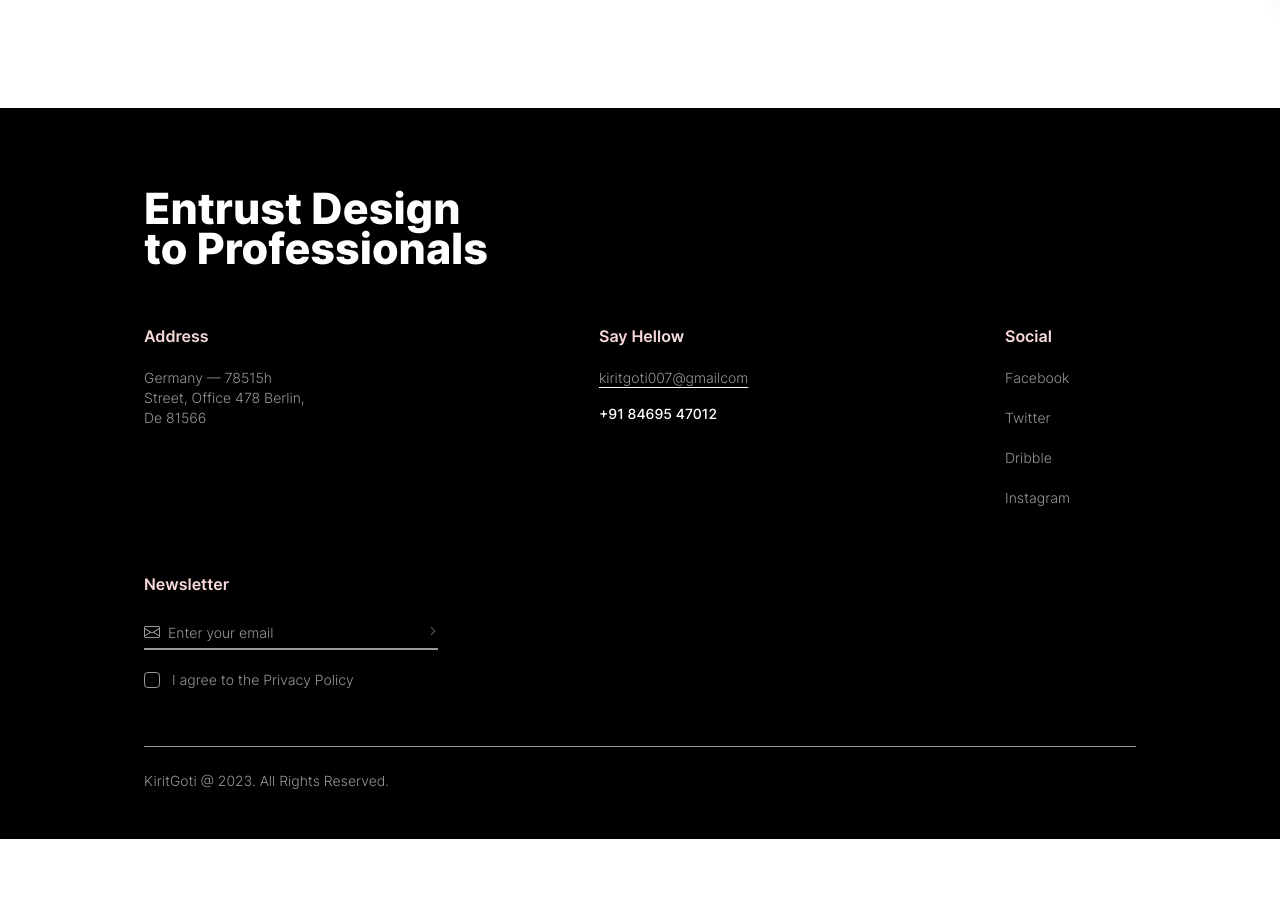
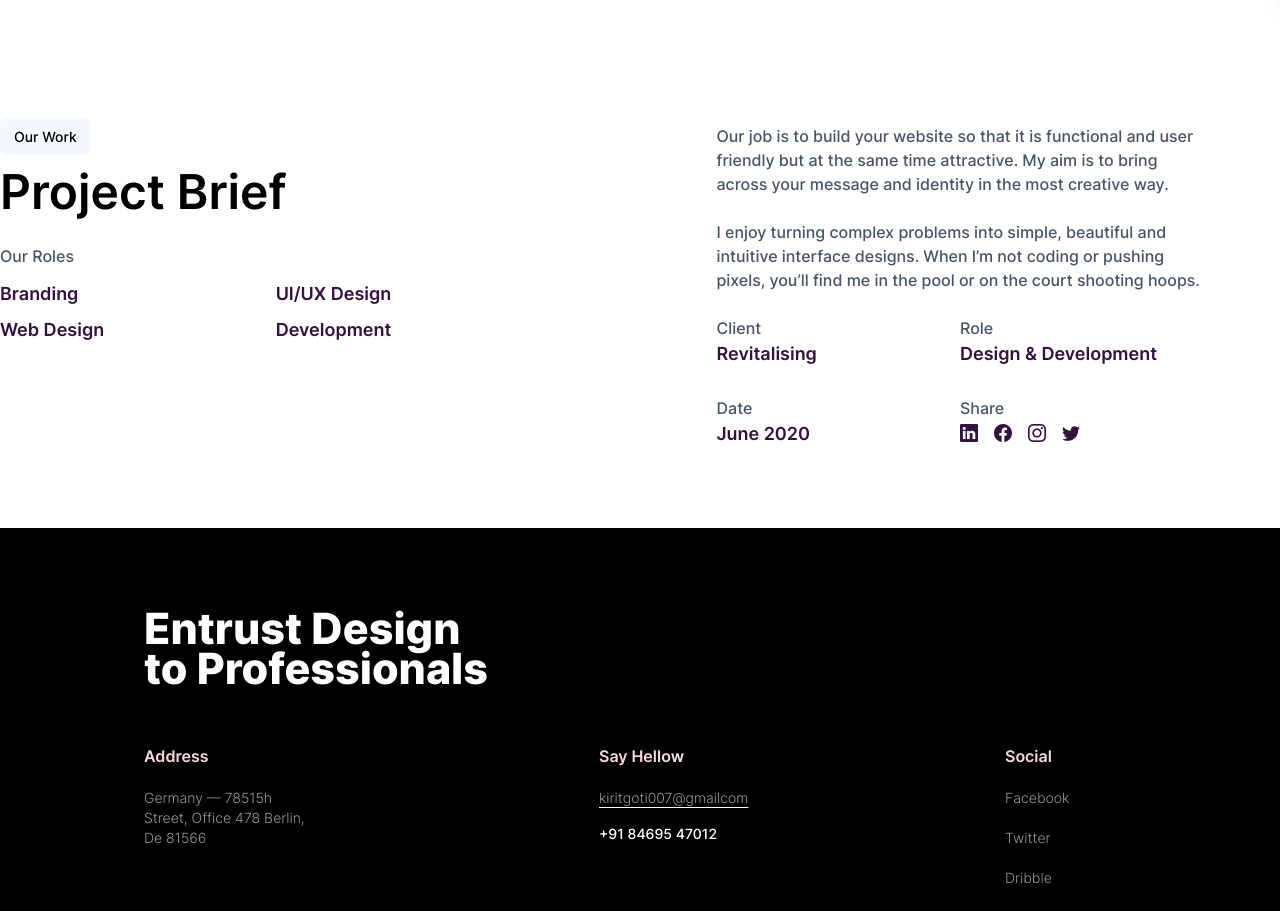
Before and after one commit to spdfalcon/portfolio, a React (Vite) app: page /work/1 in a window 1280 px wide. Shown: the part 810-1721 px from the top of the page. Before the commit the page ends 1649 px from the top, so only its background shows below. Built offline with nearby package versions, Linux system fonts and the light colour scheme; no server answers.

Commit message:
mohammad work single page

```diff
--- /dev/null
+++ b/src/components/SingleWorkProjectBrief/SingleWorkProjectBrief.jsx
@@ -0,0 +1,55 @@
+import React from "react";
+import { Link } from "react-router-dom";
+
+export default function SingleWorkProjectBrief() {
+  return (
+    <>
+      <div className="container grid grid-cols-1 md:grid-cols-2 mt-24">
+        <div className="left">
+            <div className="top">
+                <Link to={''} className="py-[10px] px-[14px] bg-[#f4f8ff] rounded-md text-sm ">Our Work</Link>
+                <h2 className="mt-5 text-5xl font-inter600">Project Brief</h2>
+                <h4 className="mt-7 text-work-text-gray">Our Roles</h4>
+            </div>
+            <div className="mt-3 down grid grid-cols-2 gap-2 gap-x-40 w-fit text-lg">
+                <h3 className="font-inter600 text-work-text">Branding</h3>
+                <h3 className="font-inter600 text-work-text">UI/UX Design</h3>
+                <h3 className="font-inter600 text-work-text">Web Design</h3>
+                <h3 className="font-inter600 text-work-text">Development</h3>
+            </div>
+        </div>
+        <div className="flex justify-center">
+        <div className="right w-[487px] ">
+            <div className="up text-work-text-gray">
+            <p>Our job is to build your website so that it is functional and user friendly but at the same time attractive. My aim is to bring across your message and identity in the most creative way.</p>
+            <p className="mt-6">I enjoy turning complex problems into simple, beautiful and intuitive interface designs. When I’m not coding or pushing pixels, you’ll find me in the pool or on the court shooting hoops.</p>
+            </div>
+            <div className="down mt-6 grid grid-cols-2 gap-y-7">
+                <div className="">
+                    <h4 className="text-work-text-gray ">Client</h4>
+                    <h4 className="text-work-text font-inter600 text-lg">Revitalising </h4>
+                </div>
+                <div className="">
+                    <h4 className="text-work-text-gray ">Role</h4>
+                    <h4 className="text-work-text font-inter600 text-lg">Design & Development </h4>
+                </div>
+                <div className="">
+                    <h4 className="text-work-text-gray ">Date</h4>
+                    <h4 className="text-work-text font-inter600 text-lg">June 2020 </h4>
+                </div>
+                <div className="">
+                    <h4 className="text-work-text-gray ">Share</h4>
+                    <div className="text-work-text font-inter600 text-lg flex gap-4">
+                    <i class="bi bi-linkedin"></i>
+                    <i class="bi bi-facebook"></i>
+                    <i class="bi bi-instagram"></i>
+                    <i class="bi bi-twitter"></i>
+                    </div>
+                </div>
+            </div>
+        </div>
+        </div>
+      </div>
+    </>
+  );
+}
--- a/src/pages/SingleWork/SingleWork.jsx
+++ b/src/pages/SingleWork/SingleWork.jsx
@@ -3,6 +3,7 @@ import { useDispatch, useSelector } from "react-redux";
 import { useParams } from "react-router-dom";
 import { getPortfolios } from "../../Redux/store/portfolio";
 import SingleWorkSendlane from "../../components/SingleWorkSendlane/SingleWorkSendlane";
+import SingleWorkProjectBrief from "../../components/SingleWorkProjectBrief/SingleWorkProjectBrief";
 export default function SingleWork() {
   const portfolios = useSelector((store) => store.portfolios);
   const params = Number(useParams().workID);
@@ -19,6 +20,7 @@ export default function SingleWork() {
       <div className="mt-20 container">
         <div className="">
           <SingleWorkSendlane></SingleWorkSendlane>
+          <SingleWorkProjectBrief></SingleWorkProjectBrief>
         </div>
       </div>
     </>
```
Also changed, not shown: src/components/SingleWorkSendlane/SingleWorkSendlane.jsx (+4 -4 lines).
